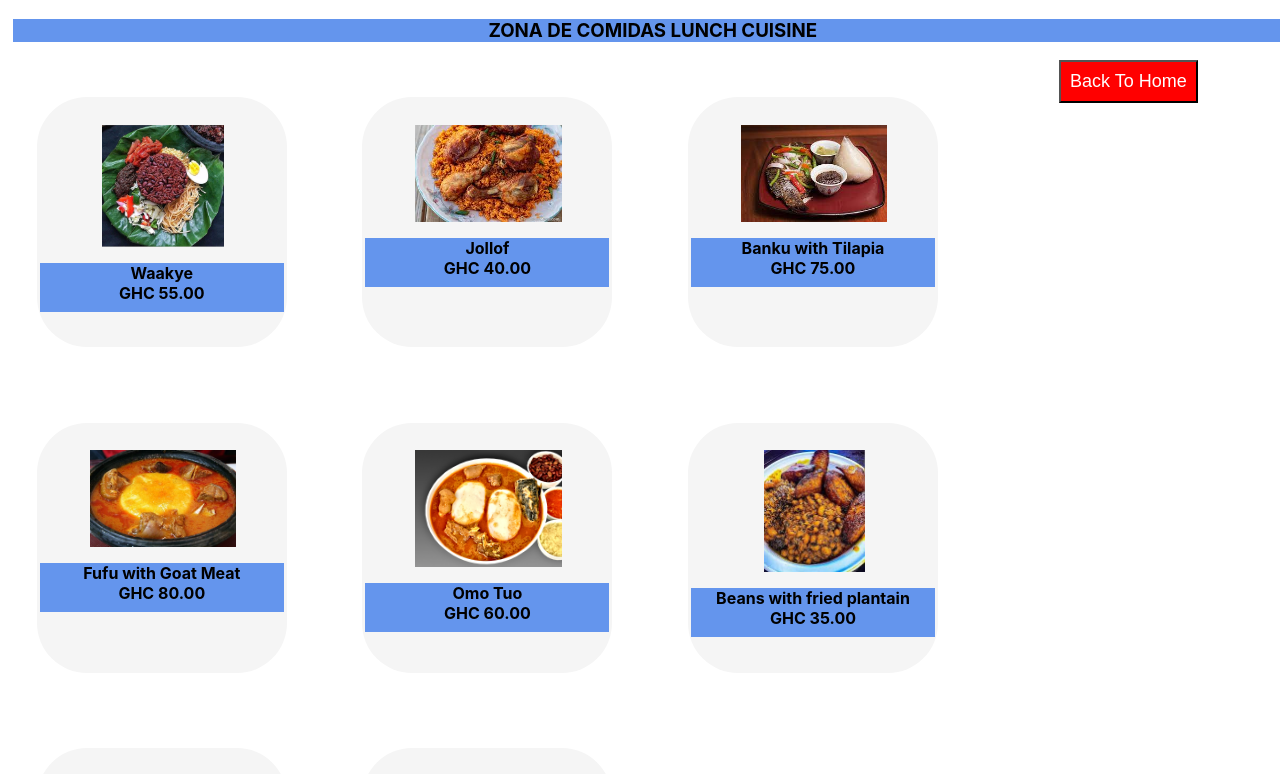
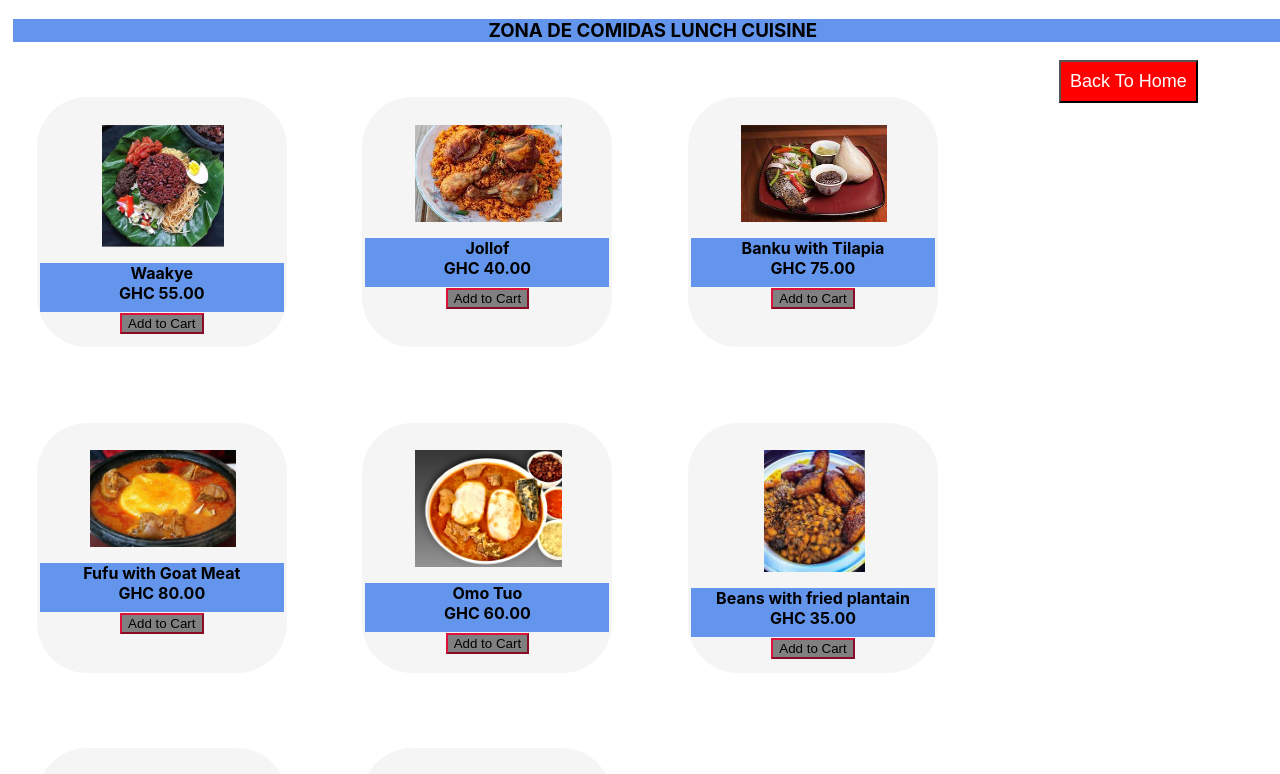
Before and after one commit to QuinSack/zonadecomidas, a React (Create React App) app: page /shop/lunchmeals in a window 1280 px wide. Shown: the top 774 px of the page. Built offline with nearby package versions, Linux system fonts and the light colour scheme.

Commit message:
added non-functional button with some styling  for adding meal item to cart

```diff
--- a/src/components/LunchMeals.js
+++ b/src/components/LunchMeals.js
@@ -69,6 +69,9 @@ const lunchMeals = [
                   <strong>{lun.name}</strong><br />
                   <strong>GHC {lun.price.toFixed(2)}</strong>
                 </div>
+                <div>
+                  <button className='addcartbtn'>Add to Cart</button>
+                </div>
             </ul>
         </div>
 
--- a/src/components/styles.css
+++ b/src/components/styles.css
@@ -108,3 +108,8 @@ body {
     background-color: cornflowerblue;
     margin-top: 5%;
 }
+
+.addcartbtn{
+    background-color: gray;
+    border-color: crimson;
+}
```
